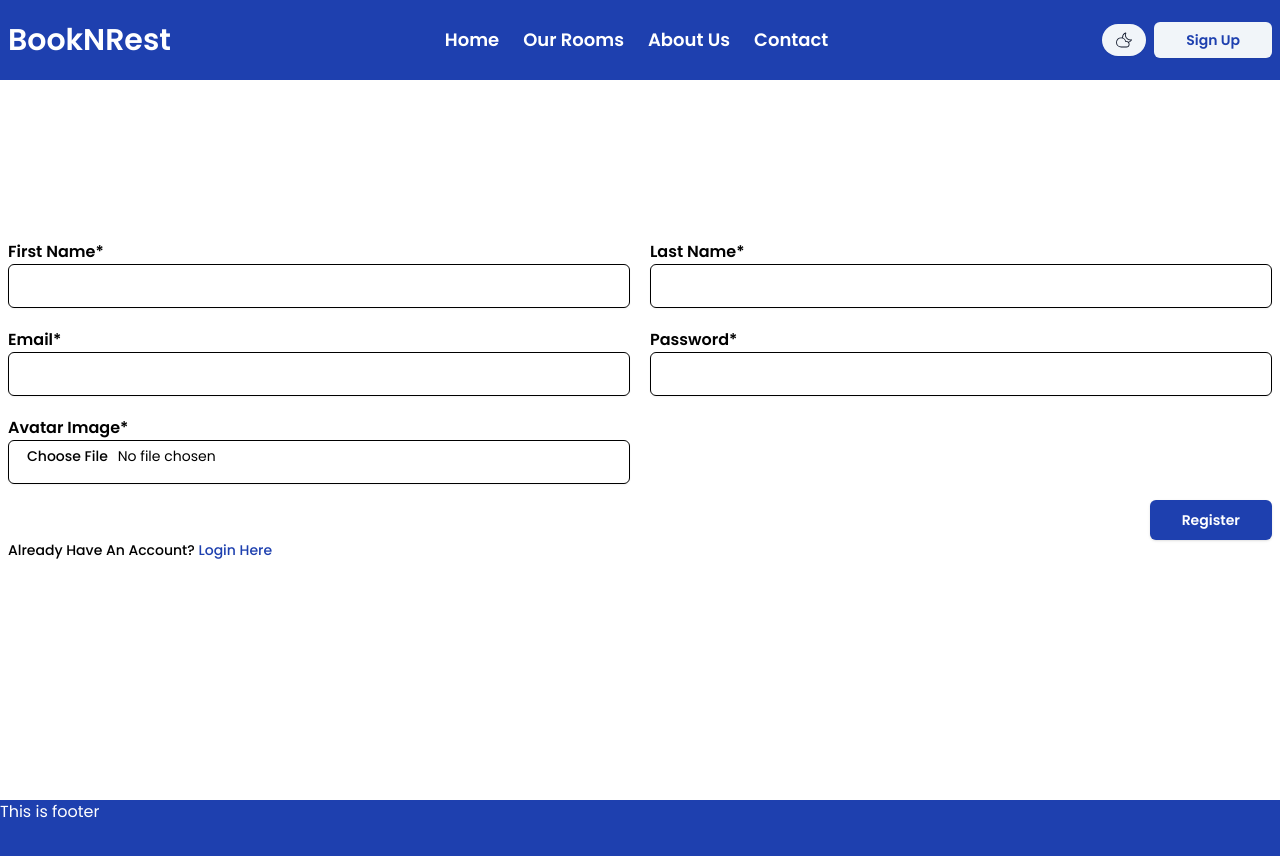
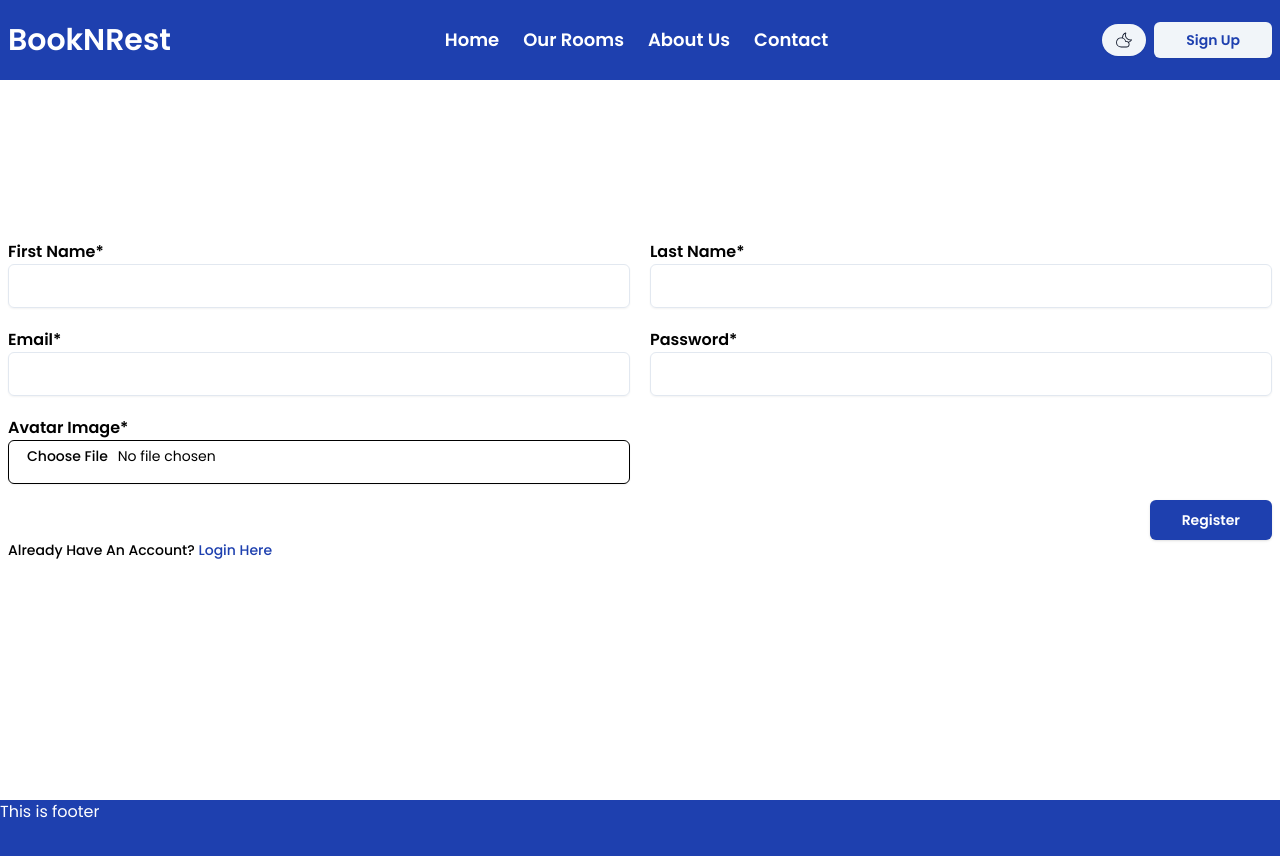
Before and after one commit to Shahriar090/Book-N-Rest-Client, a React (Vite) app: page /register in a window 1280 px wide. Shown: the top 856 px of the page. Built offline with nearby package versions, Linux system fonts and the light colour scheme.

Commit message:
Fixed some css issues from login and register components

```diff
--- a/src/components/HeaderComponents/UserInfo.tsx
+++ b/src/components/HeaderComponents/UserInfo.tsx
@@ -21,13 +21,13 @@
   const [logoutUser] = useLogoutMutation();
   const handleLogout = async () => {
     const toastId = toast.loading("Logging Out", {
-      duration: 3000,
+      duration: 2000,
       position: "top-center",
     });
     if (!currentUser?._id) {
       toast.error("User Not Logged In", {
         id: toastId,
-        duration: 3000,
+        duration: 2000,
         position: "top-center",
       });
       return;
@@ -39,14 +39,14 @@
       dispatch(userLogout());
       toast.success("Logout Successful", {
         id: toastId,
-        duration: 3000,
+        duration: 2000,
         position: "top-center",
       });
     } catch (error) {
       const err = error as TErrorResponse;
       toast.error(err?.message, {
         id: toastId,
-        duration: 3000,
+        duration: 2000,
         position: "top-center",
       });
     }
@@ -94,7 +94,7 @@
         <Link to="/register">
           <Button
             variant="secondary"
-            className="px-8 py-4 text-primary-color font-semibold"
+            className="px-8 py-4 text-primary-color font-semibold dark:text-secondary-text"
           >
             Sign Up
           </Button>
--- a/src/components/ui/input.tsx
+++ b/src/components/ui/input.tsx
@@ -11,7 +11,7 @@
       <input
         type={type}
         className={cn(
-          "flex h-11 w-full rounded-md border border-input bg-transparent px-3 py-1 text-sm shadow-sm transition-colors file:border-0 file:bg-transparent file:text-sm file:font-medium placeholder:text-muted-foreground focus-visible:outline-none focus-visible:ring-1 focus-visible:ring-ring disabled:cursor-not-allowed disabled:opacity-50 text-black",
+          "flex h-11 w-full rounded-md border dark:border-secondary-text border-input bg-transparent px-3 py-1 text-sm shadow-sm transition-colors file:border-0 file:bg-transparent file:text-sm file:font-medium placeholder:text-muted-foreground focus-visible:outline-none focus-visible:ring-1 focus-visible:ring-ring disabled:cursor-not-allowed disabled:opacity-50 text-black dark:text-secondary-text",
           className
         )}
         ref={ref}
--- a/src/pages/Login.tsx
+++ b/src/pages/Login.tsx
@@ -54,12 +54,15 @@
     }
   };
   return (
-    <section className="h-screen flex items-center justify-center bg-primary-text">
+    <section className="h-screen flex items-center justify-center bg-primary-text dark:bg-dark-theme">
       <Container>
         <form onSubmit={handleSubmit(onSubmit)}>
           <div className="form-items grid grid-cols-1 gap-4">
             <div className="">
-              <label htmlFor="email" className="font-semibold text-black">
+              <label
+                htmlFor="email"
+                className="font-semibold text-black dark:text-secondary-text"
+              >
                 Email*
               </label>
               <Input
@@ -70,7 +73,10 @@
               />
             </div>
             <div className="">
-              <label htmlFor="password" className="font-semibold text-black">
+              <label
+                htmlFor="password"
+                className="font-semibold text-black dark:text-secondary-text"
+              >
                 Password*
               </label>
               <Input
--- a/src/pages/Register.tsx
+++ b/src/pages/Register.tsx
@@ -74,65 +74,60 @@
     setSelectedFile(file);
   };
   return (
-    <section className="h-screen flex items-center justify-center bg-primary-text">
+    <section className="h-screen flex items-center justify-center bg-primary-text dark:bg-dark-theme">
       <Container>
         <form onSubmit={handleSubmit(onSubmit)}>
           <div className="form-items grid grid-cols-1 md:grid-cols-2 gap-5">
             <div className="firstName">
-              <label htmlFor="first_Name" className="font-semibold text-black">
+              <label
+                htmlFor="first_Name"
+                className="font-semibold text-black dark:text-secondary-text"
+              >
                 First Name*
               </label>
-              <Input
-                type="text"
-                id="first_Name"
-                className="border-black"
-                {...register("firstName")}
-              />
+              <Input type="text" id="first_Name" {...register("firstName")} />
             </div>
 
             <div className="lastName">
-              <label htmlFor="last_Name" className="font-semibold text-black">
+              <label
+                htmlFor="last_Name"
+                className="font-semibold text-black dark:text-secondary-text"
+              >
                 Last Name*
               </label>
-              <Input
-                type="text"
-                id="last_Name"
-                className="border-black"
-                {...register("lastName")}
-              />
+              <Input type="text" id="last_Name" {...register("lastName")} />
             </div>
 
             <div className="">
-              <label htmlFor="email" className="font-semibold text-black">
+              <label
+                htmlFor="email"
+                className="font-semibold text-black dark:text-secondary-text"
+              >
                 Email*
               </label>
-              <Input
-                type="email"
-                id="email"
-                className="border-black"
-                {...register("email")}
-              />
+              <Input type="email" id="email" {...register("email")} />
             </div>
             <div className="">
-              <label htmlFor="password" className="font-semibold text-black">
+              <label
+                htmlFor="password"
+                className="font-semibold text-black dark:text-secondary-text"
+              >
                 Password*
               </label>
-              <Input
-                type="password"
-                id="password"
-                className="border-black"
-                {...register("password")}
-              />
+              <Input type="password" id="password" {...register("password")} />
             </div>
             <div className="">
-              <label htmlFor="avatarImage" className="font-semibold text-black">
+              <label
+                htmlFor="avatarImage"
+                className="font-semibold text-black dark:text-secondary-text"
+              >
                 Avatar Image*
               </label>
               <Input
                 type="file"
                 id="avatarImage"
                 accept="image/*"
-                className="border-black"
+                className="border-black dark:border-secondary-text"
                 {...register("avatarImage")}
                 onChange={handleFileChange}
               />
```
